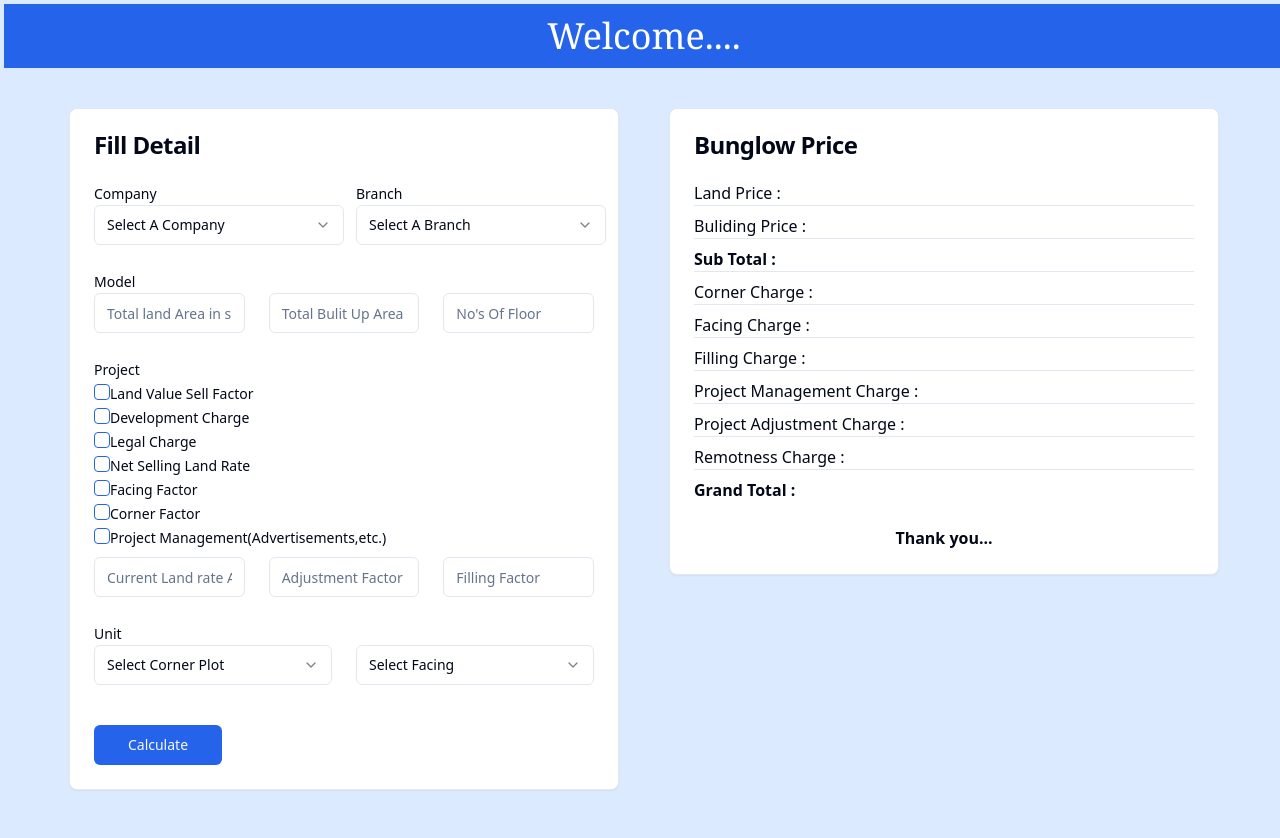
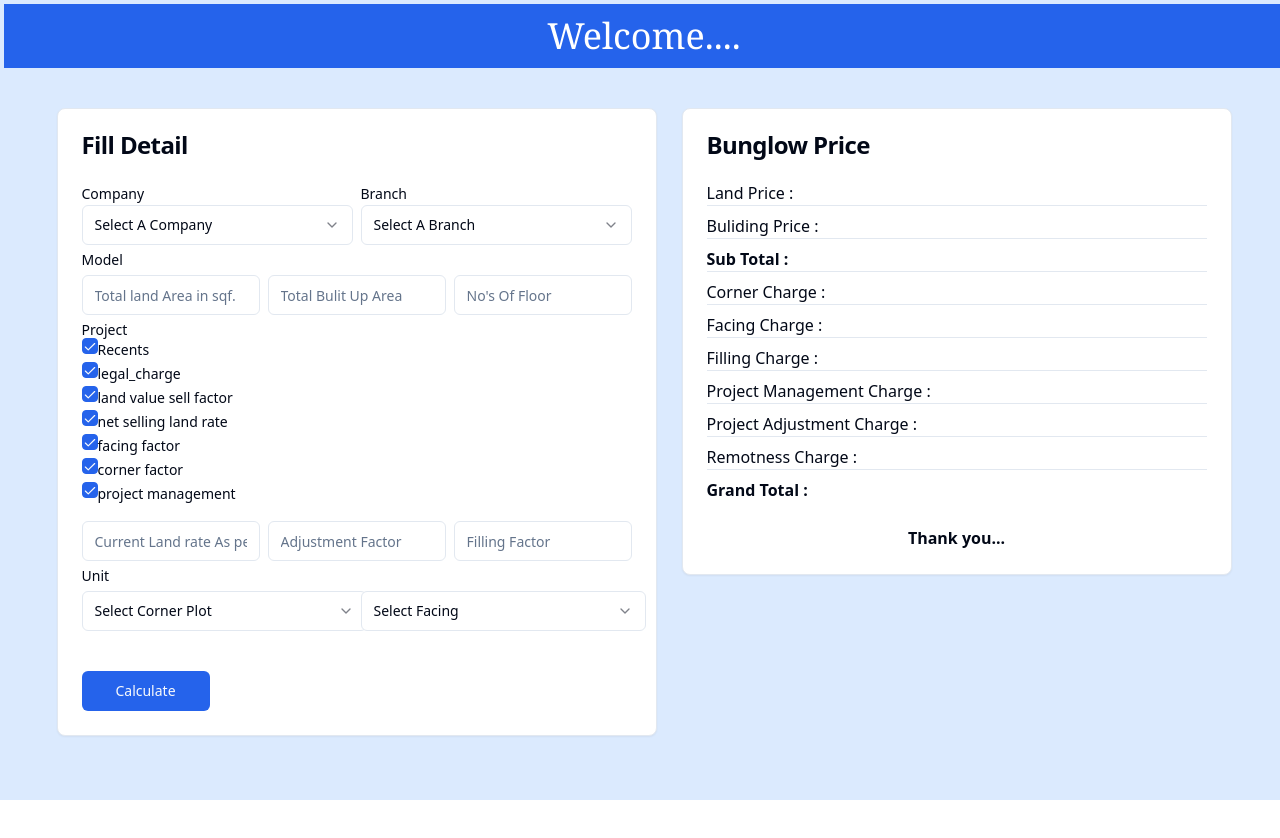
Before and after one commit to Rohittomar01/pricecalculater_01, a React (Vite) app: page / in a window 1280 px wide. Shown: the top 838 px of the page. After the commit the page ends 800 px from the top, so only its background shows below. Built offline with nearby package versions, Linux system fonts and the light colour scheme.

Commit message:
fix grid use

```diff
--- a/src/screens/Calculater/FillDetails_Form.tsx
+++ b/src/screens/Calculater/FillDetails_Form.tsx
@@ -73,21 +73,6 @@ export default function FillDetails_Form() {
       message: "fill value lower than total land area",
       path: ["total_built"],
     });
-
-  const data = {
-    company: "MyCompany",
-    total_land: "invalid", // This will trigger the custom message for total_land
-    total_built: "invalid", // This will trigger the custom message for total_built
-    no_of_floor: 2,
-    branch: "Headquarters",
-  };
-
-  try {
-    schema.parse(data);
-    console.log("Validation passed");
-  } catch (error) {
-    // console.error("Validation failed:", error.message);
-  }
 
   const {
     register,
@@ -172,7 +157,7 @@ export default function FillDetails_Form() {
       building_Price +
       branch_Value +
       remotness_factor_value +
-      (FormData?.dev_charge ?? 0) +
+      (FormData?.dev_charge ? 100 : 0) +
       (FormData?.facing_factor ?? 0) +
       (FormData?.fillingfactor ?? 0) +
       (FormData?.project_management ?? 0) +
@@ -232,7 +217,7 @@ export default function FillDetails_Form() {
                       <Separator />
                       <Spacer />
                       <p>
-                        Project Management Charge :{FormData.project_management}
+                        {/* Project Management Charge :{FormData.project_management} */}
                       </p>
                       <Separator />
                       <Spacer />
@@ -318,24 +303,70 @@ export default function FillDetails_Form() {
     setValue("selectfacing", selectedValue);
   };
 
+  const checkboxData = [
+    {
+      id: "dev_charge",
+      value: 100,
+      name: "dev_charge",
+      label: "Recents",
+    },
+    {
+      id: "legal_charge",
+      value: 200,
+      name: "legal_charge",
+      label: "legal_charge",
+    },
+    {
+      id: "land_value_sell_factor",
+      value: 300,
+      name: "land_value_sell_factor",
+      label: "land value sell factor",
+    },
+    {
+      id: "net_selling_land_rate",
+      value: 200,
+      name: "net_selling_land_rate",
+      label: "net selling land rate",
+    },
+    {
+      id: "facing_factor",
+      value: 200,
+      name: "facing_factor",
+      label: "facing factor",
+    },
+    {
+      id: "corner_factor",
+      value: 200,
+      name: "corner_factor",
+      label: "corner factor",
+    },
+    {
+      id: "project_management",
+      value: 200,
+      name: "project_management",
+      label: "project management",
+    },
+  ] as const;
+
   return (
     <div className="flex flex-wrap justify-around w-screen p-5  sm:p-10">
       <div className="mb-5">
-        <Card className=" w-[300px] sm:w-[550px]">
+        <Card className=" w-[300px] sm:w-[600px]">
           <CardHeader>
             <CardTitle>Fill Detail</CardTitle>
           </CardHeader>
           <CardContent>
             <div>
               <form onSubmit={handleSubmit(onSubmit)}>
-                <div className="grid grid-cols-12 gap-6">
-                  <div className="col-span-12 sm:col-span-6">
+                <div className="grid gap-2 ">
+                  <div className="grid grid-cols-1 sm:grid-cols-2 gap-2">
+                    <div>
                       <Label htmlFor="framework">Company</Label>
                       <Select
                         onValueChange={handleSelectCompany}
                         {...register("company")}
                       >
-                      <SelectTrigger className="w-[250px]">
+                        <SelectTrigger className="w-full">
                           <SelectValue placeholder="Select A Company" />
                         </SelectTrigger>
                         <SelectContent>
@@ -365,13 +396,13 @@ export default function FillDetails_Form() {
                         </p>
                       )}
                     </div>
-                  <div className=" col-span-12  sm:col-span-6">
+                    <div>
                       <Label>Branch</Label>
                       <Select
                         onValueChange={handleSelectBranch}
                         {...register("branch", { required: true })}
                       >
-                      <SelectTrigger className="w-[250px]">
+                        <SelectTrigger className="w-full">
                           <SelectValue placeholder="Select A Branch" />
                         </SelectTrigger>
                         <SelectContent>
@@ -395,12 +426,11 @@ export default function FillDetails_Form() {
                         </p>
                       )}
                     </div>
-
+                  </div>
                   {/* for model  */}
-                  <div className="col-span-12">
                   <Label>Model</Label>
-                    <div className="grid grid-cols-12 gap-6">
-                      <div className=" col-span-12  sm:col-span-4">
+                  <div className="grid grid-cols-1 sm:grid-cols-3 gap-2">
+                    <div>
                       <Input
                         type="text"
                         {...register("total_land", {
@@ -411,11 +441,11 @@ export default function FillDetails_Form() {
                       />
                       {errors.total_land && (
                         <p className="text-red-400 text-sm" role="alert">
-                            Please enter only number.
+                          Please enter only number
                         </p>
                       )}
                     </div>
-                      <div className="col-span-12  sm:col-span-4">
+                    <div>
                       <Input
                         type="text"
                         {...register("total_built", { valueAsNumber: true })}
@@ -423,11 +453,11 @@ export default function FillDetails_Form() {
                       />
                       {errors.total_built && (
                         <p className="text-red-400 text-sm" role="alert">
-                            Please enter number less than Total land Area .
+                          Enter less than Total land Area
                         </p>
                       )}
                     </div>
-                      <div className="col-span-12  sm:col-span-4">
+                    <div>
                       <Input
                         type="text"
                         {...register("no_of_floor", { valueAsNumber: true })}
@@ -435,157 +465,39 @@ export default function FillDetails_Form() {
                       />
                       {errors.no_of_floor && (
                         <p className="text-red-400 text-sm" role="alert">
-                            Please enter number less than 5.
+                          Please enter less than 5
                         </p>
                       )}
                     </div>
                   </div>
-                  </div>
 
                   {/* for project */}
-                  <div className="col-span-12">
+                  <div className="grid grid-cols-1">
                     <Label>Project</Label>
+                    {checkboxData.map((item) => {
+                      return (
                         <div>
                           <Checkbox
-                        id="terms"
-                        {...register("land_value_sell_factor", {
+                          defaultChecked
+                            id={item.id}
+                            value={item.value}
+                            {...register(`${item.name}`, {
                               valueAsNumber: true,
                             })}
-                        value={200}
                           />
                           <label
-                        htmlFor="terms"
+                            htmlFor={item.name}
                             className="text-sm font-medium leading-none peer-disabled:cursor-not-allowed peer-disabled:opacity-70"
                           >
-                        Land Value Sell Factor
+                            {item.label}
                           </label>
                         </div>
-                    {errors.land_value_sell_factor && (
-                      <p className="text-red-400 text-sm" role="alert">
-                        {errors.land_value_sell_factor.message}
-                      </p>
-                    )}
+                      );
+                    })}
+                    <Spacer />
+                  </div>
+                  <div className="grid grid-cols-1 sm:grid-cols-3 gap-2">
                     <div>
-                      <Checkbox
-                        id="terms"
-                        {...register("dev_charge", { valueAsNumber: true })}
-                        value={200}
-                      />
-                      <label
-                        htmlFor="terms"
-                        className="text-sm font-medium leading-none peer-disabled:cursor-not-allowed peer-disabled:opacity-70"
-                      >
-                        Development Charge
-                      </label>
-                    </div>
-                    {errors.dev_charge && (
-                      <p className="text-red-400 text-sm" role="alert">
-                        {errors.dev_charge.message}
-                      </p>
-                    )}
-                    <div>
-                      <Checkbox
-                        id="terms"
-                        {...register("legal_charge", {
-                          valueAsNumber: true,
-                        })}
-                        value={200}
-                      />
-                      <label
-                        htmlFor="terms"
-                        className="text-sm font-medium leading-none peer-disabled:cursor-not-allowed peer-disabled:opacity-70"
-                      >
-                        Legal Charge
-                      </label>
-                    </div>
-                    {errors.legal_charge && (
-                      <p className="text-red-400 text-sm" role="alert">
-                        {errors.legal_charge.message}
-                      </p>
-                    )}
-                    <div>
-                      <Checkbox
-                        id="terms"
-                        {...register("net_selling_land_rate", {
-                          valueAsNumber: true,
-                        })}
-                        value={400}
-                      />
-                      <label
-                        htmlFor="terms"
-                        className="text-sm font-medium leading-none peer-disabled:cursor-not-allowed peer-disabled:opacity-70"
-                      >
-                        Net Selling Land Rate
-                      </label>
-                    </div>
-                    {errors.net_selling_land_rate && (
-                      <p className="text-red-400 text-sm" role="alert">
-                        {errors.net_selling_land_rate.message}
-                      </p>
-                    )}
-                    <div>
-                      <Checkbox
-                        id="terms"
-                        {...register("facing_factor", {
-                          valueAsNumber: true,
-                        })}
-                        value={200}
-                      />
-                      <label
-                        htmlFor="terms"
-                        className="text-sm font-medium leading-none peer-disabled:cursor-not-allowed peer-disabled:opacity-70"
-                      >
-                        Facing Factor
-                      </label>
-                    </div>
-                    {errors.facing_factor && (
-                      <p className="text-red-400 text-sm" role="alert">
-                        {errors.facing_factor.message}
-                      </p>
-                    )}
-                    <div>
-                      <Checkbox
-                        id="terms"
-                        {...register("corner_factor", {
-                          valueAsNumber: true,
-                        })}
-                        value={100}
-                      />
-                      <label
-                        htmlFor="terms"
-                        className="text-sm font-medium leading-none peer-disabled:cursor-not-allowed peer-disabled:opacity-70"
-                      >
-                        Corner Factor
-                      </label>
-                    </div>
-                    {errors.corner_factor && (
-                      <p className="text-red-400 text-sm" role="alert">
-                        {errors.corner_factor.message}
-                      </p>
-                    )}
-                    <div>
-                      <Checkbox
-                        id="terms"
-                        {...register("project_management", {
-                          valueAsNumber: true,
-                        })}
-                        value={400}
-                      />
-                      <label
-                        htmlFor="terms"
-                        className="text-sm font-medium leading-none peer-disabled:cursor-not-allowed peer-disabled:opacity-70"
-                      >
-                        Project Management(Advertisements,etc.)
-                      </label>
-                    </div>
-                    {errors.project_management && (
-                      <p className="text-red-400 text-sm" role="alert">
-                        {errors.project_management.message}
-                      </p>
-                    )}
-                    <div>
-                      <div className="grid grid-cols-12 gap-6">
-                        <div className="col-span-12  sm:col-span-4 mt-2">
                       <Input
                         type="text"
                         {...register("current_land_rate_asper_market", {
@@ -599,7 +511,7 @@ export default function FillDetails_Form() {
                         </p>
                       )}
                     </div>
-                        <div className="col-span-12  sm:col-span-4 mt-2">
+                    <div>
                       <Input
                         type="text"
                         {...register("adjustmentfactor", {
@@ -613,7 +525,7 @@ export default function FillDetails_Form() {
                         </p>
                       )}
                     </div>
-                        <div className="col-span-12  sm:col-span-4 mt-2">
+                    <div>
                       <Input
                         type="text"
                         {...register("fillingfactor", {
@@ -628,18 +540,17 @@ export default function FillDetails_Form() {
                       )}
                     </div>
                   </div>
-                    </div>
-                  </div>
+
                   {/* for unit  */}
-                  <div className="col-span-12">
+
                   <Label>Unit</Label>
-                    <div className="grid grid-cols-12 gap-6">
-                      <div className="col-span-12 sm:col-span-6">
+                  <div className="grid grid-cols-1 sm:grid-cols-2 gap-2">
+                    <div>
                       <Select
                         onValueChange={handleSelectCorner}
                         {...register("cornerplot", { required: true })}
                       >
-                          <SelectTrigger className="w-full">
+                        <SelectTrigger className="w-[250px] sm:w-[285px]">
                           <SelectValue placeholder="Select Corner Plot" />
                         </SelectTrigger>
                         <SelectContent>
@@ -659,12 +570,12 @@ export default function FillDetails_Form() {
                         </p>
                       )}
                     </div>
-                      <div className="col-span-12 sm:col-span-6">
+                    <div>
                       <Select
                         onValueChange={handleSelectFacing}
                         {...register("selectfacing", { required: true })}
                       >
-                          <SelectTrigger className="w-full">
+                        <SelectTrigger className="w-[250px] sm:w-[285px]">
                           <SelectValue placeholder="Select Facing" />
                         </SelectTrigger>
                         <SelectContent>
@@ -682,7 +593,6 @@ export default function FillDetails_Form() {
                           {errors.selectfacing.message}
                         </p>
                       )}
-                      </div>
                     </div>
                   </div>
                 </div>
```
Also changed, not shown: src/screens/Calculater/Card.tsx (deleted, +0 -63 lines), src/screens/Components/Company.tsx (deleted, +0 -67 lines). Lines whose indentation alone changed are shown as unchanged.
